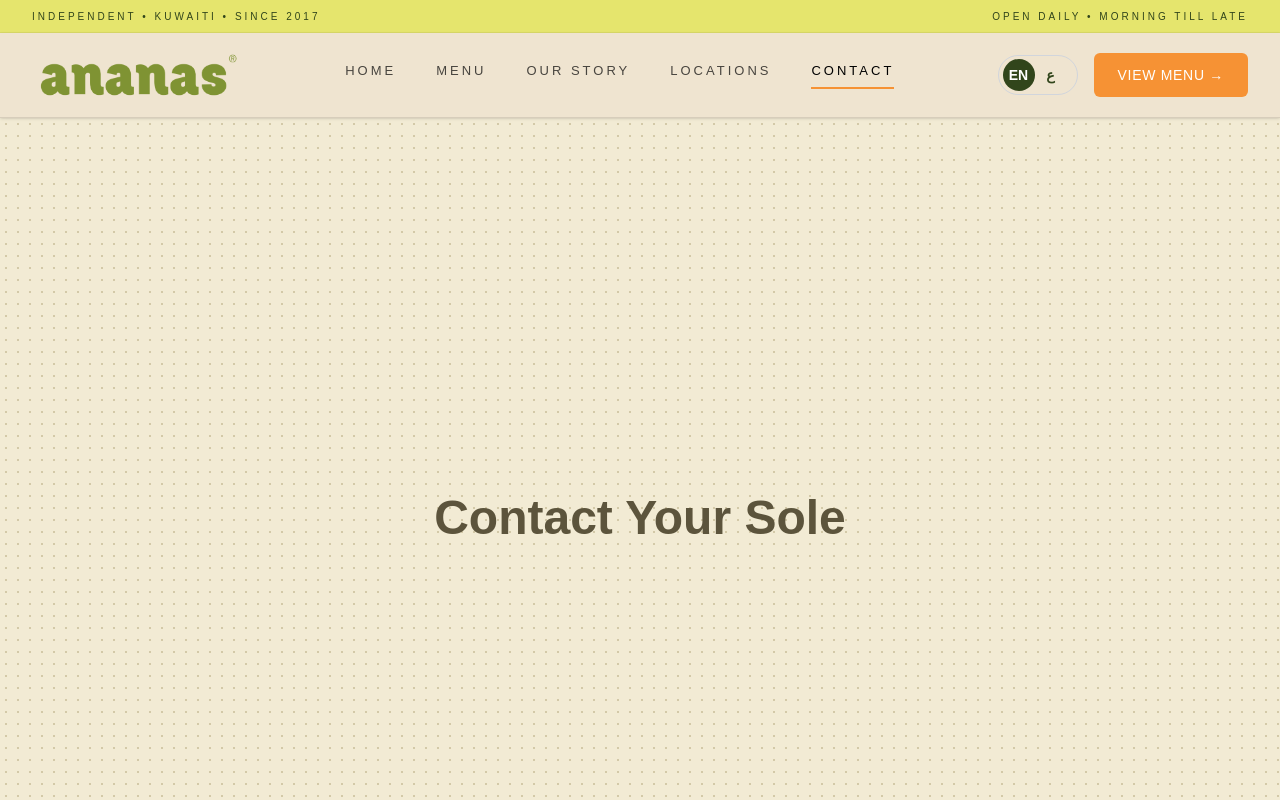
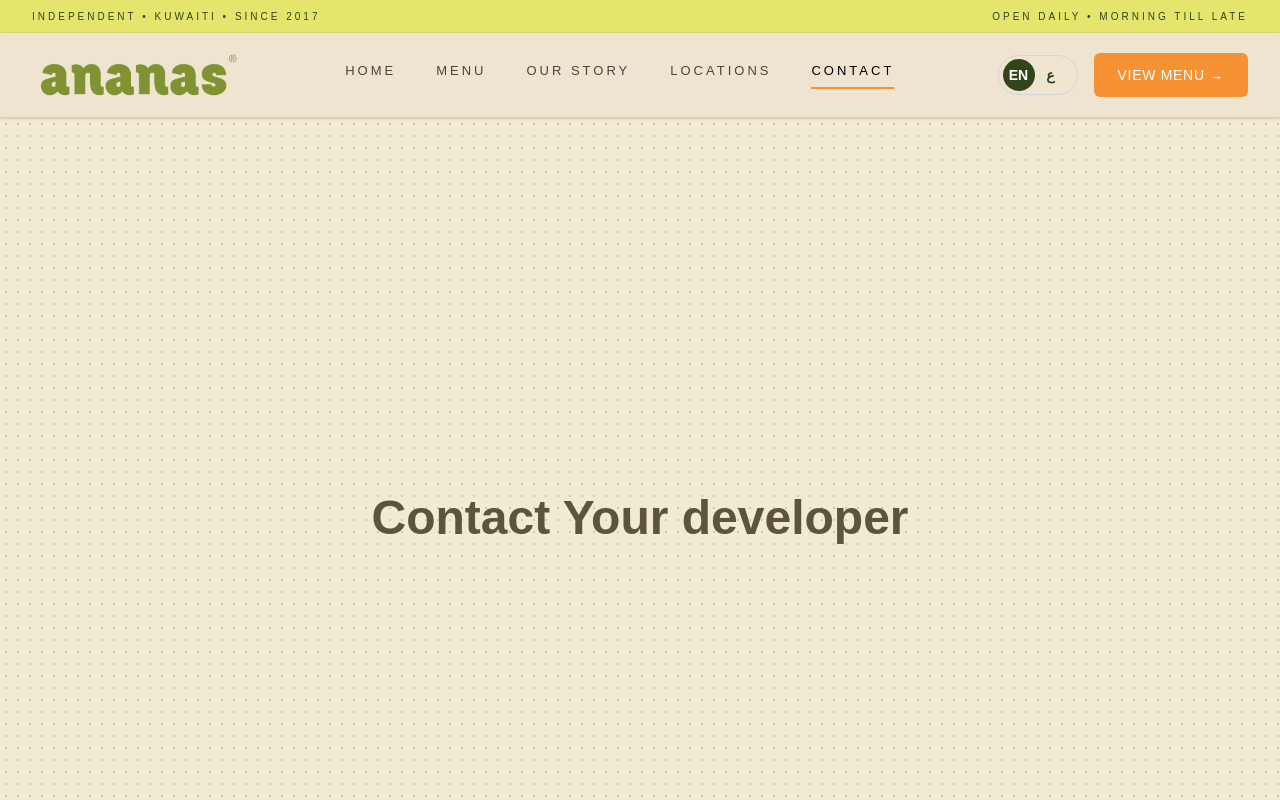
Before and after one commit to Shahil-muhammed/Aananasss, a Next.js app: page /en/contact in a window 1280 px wide. Shown: the top 800 px of the page. Built offline with nearby package versions, Linux system fonts and the light colour scheme.

Commit message:
new test x

```diff
--- a/app/[locale]/contact/page.tsx
+++ b/app/[locale]/contact/page.tsx
@@ -8,7 +8,7 @@ export default function AboutPage() {
       }}
     >
       <h1 className="text-5xl font-bold text-[#5c543c]">
-        Contact Your Sole
+        Contact Your developer
       </h1>
     </section>
   );
```
